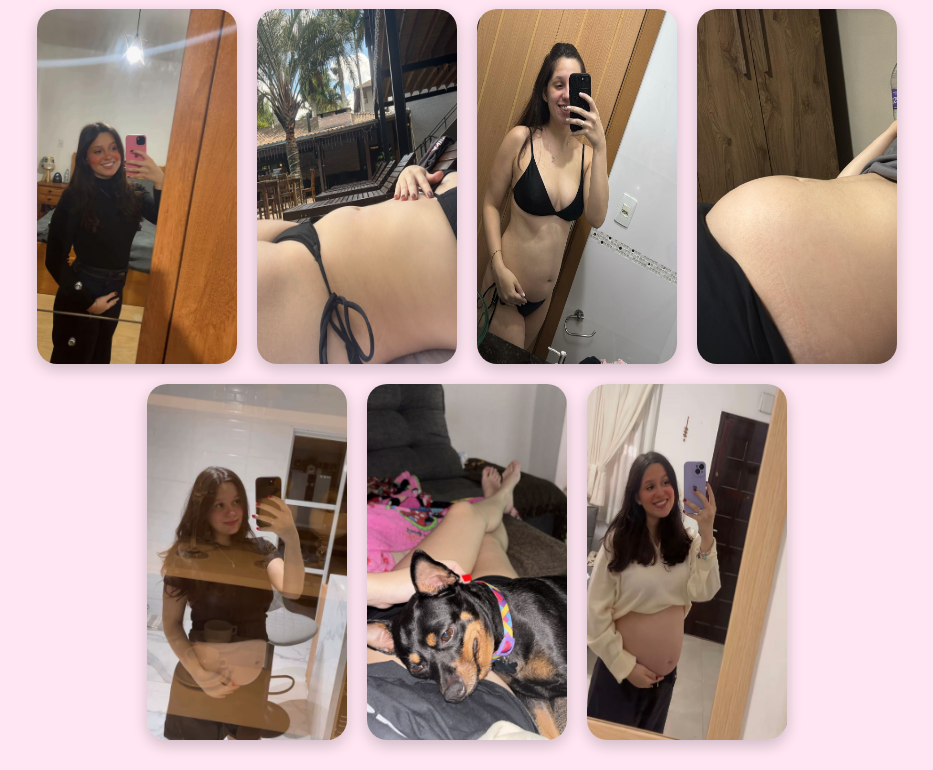
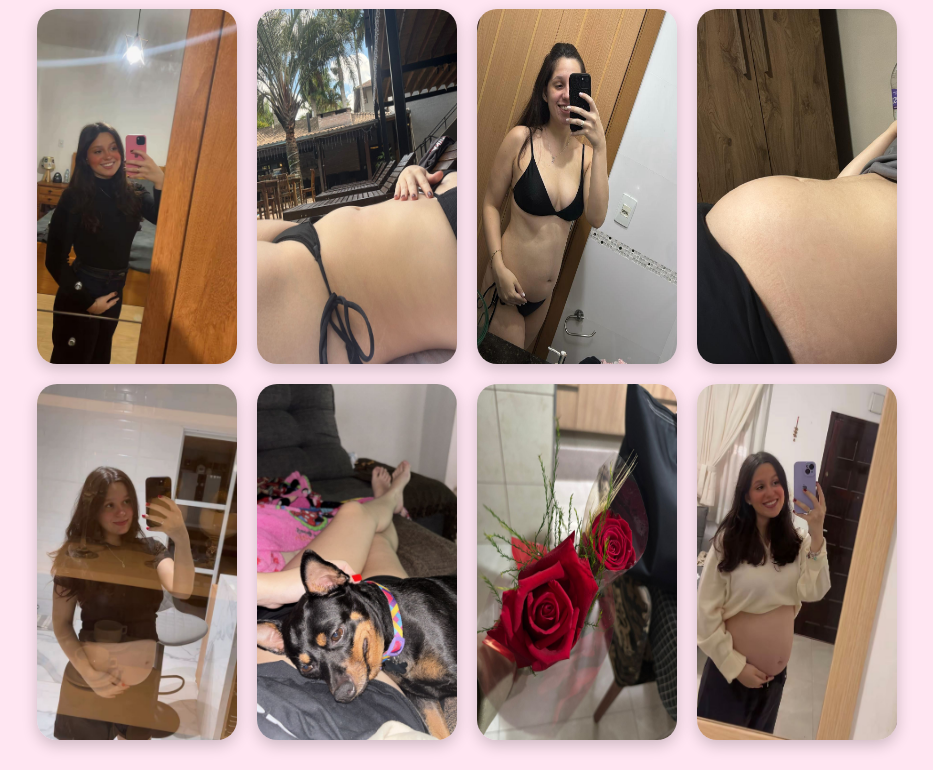
Before and after one commit to Edugiannicchini/sitealice, a plain HTML site: page pancinha.html in a window 1280 px wide. Shown: the part 316-1086 px from the top of the page, without its empty margins (173-1106 px from the left). Drawn offline with Linux system fonts and the light colour scheme.

Commit message:
Adicionando foto de flores

```diff
--- a/pancinha.html
+++ b/pancinha.html
@@ -27,6 +27,7 @@
     <img src="imagens/barriga20.jpg">
     <img src="imagens/barriga22.jpg">
     <img src="imagens/barrigaDog.jpg">
+    <img src="imagens/flores.jpg">
     <img src="imagens/barriga26.jpg">
   </div>
 </div>
```
Also changed, not shown: imagens/flores.jpg (added).
